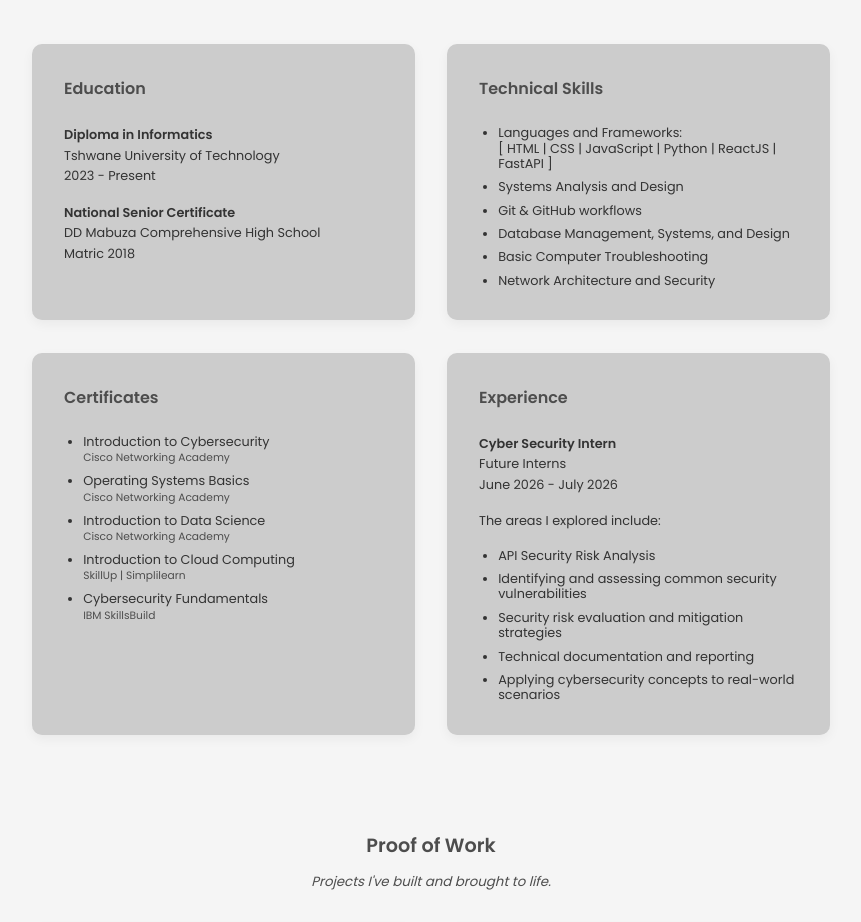
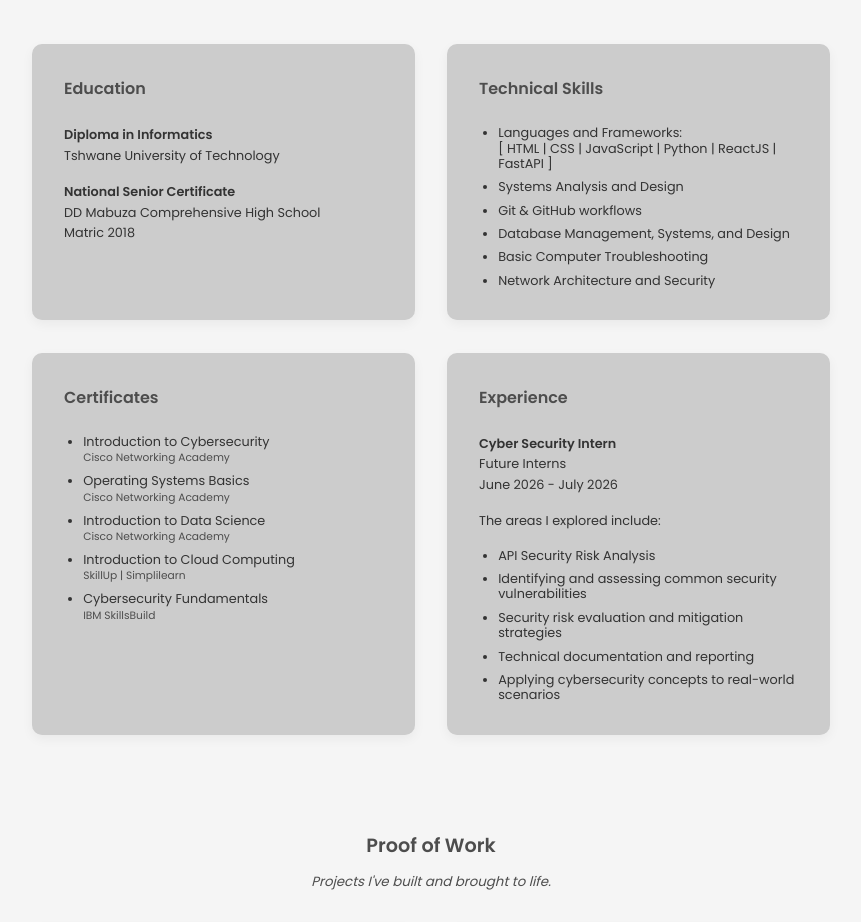
Before and after one commit to karteverything/karteverything2, a Next.js app in the folder frontend/: page / in a window 1280 px wide. Shown: the part 1300-2222 px from the top of the page, without its empty margins (209-1070 px from the left). Built offline with nearby package versions, Linux system fonts and the light colour scheme; no server answers; the database is empty.

Commit message:
Remove date from education details
removed the date from the education section.

```diff
--- a/frontend/app/about/page.jsx
+++ b/frontend/app/about/page.jsx
@@ -58,7 +58,6 @@ export default function About() {
                     <p>
                         <strong>Diploma in Informatics</strong> <br />
                         Tshwane University of Technology <br />
-                        2023 - Present
                     </p>
 
                     <p>
```
